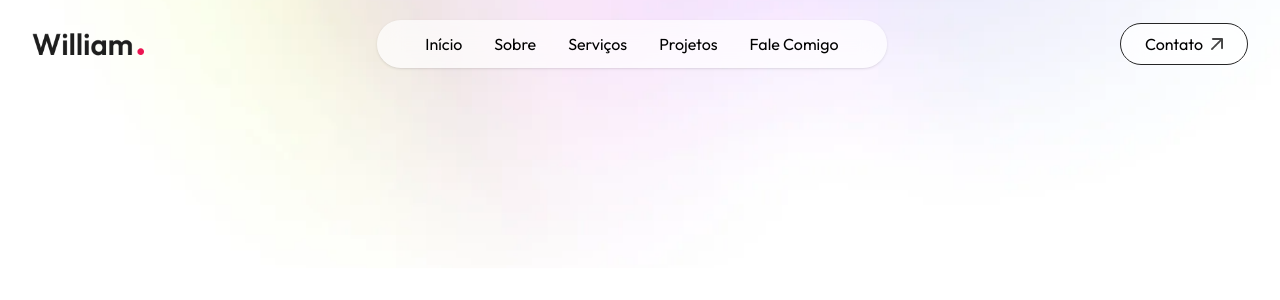
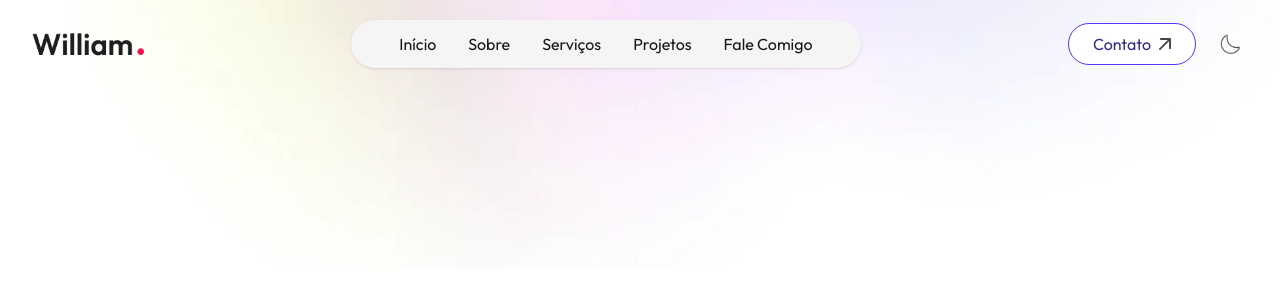
Before and after one commit to Jovinull/portfolio, a Next.js app: page / in a window 1280 px wide. Shown: the top 300 px of the page. Built offline with nearby package versions, Linux system fonts and the light colour scheme; a web font is replaced by a local one.

Commit message:
feat: modo escuro e claro

```diff
--- a/app/components/Navbar.jsx
+++ b/app/components/Navbar.jsx
@@ -3,17 +3,46 @@
 import { assets } from '@/assets/assets';
 import Image from 'next/image';
 import Link from 'next/link';
-import { useState } from 'react';
+import { useState, useEffect } from 'react';
 
 const Navbar = () => {
   const [menuOpen, setMenuOpen] = useState(false);
+  const [isDark, setIsDark] = useState(false);
+
+  // Carrega tema salvo ou sistema
+  useEffect(() => {
+    const theme = localStorage.getItem('theme');
+    const prefersDark = window.matchMedia('(prefers-color-scheme: dark)').matches;
+
+    if (theme === 'dark' || (!theme && prefersDark)) {
+      document.documentElement.classList.add('dark');
+      setIsDark(true);
+    } else {
+      document.documentElement.classList.remove('dark');
+      setIsDark(false);
+    }
+  }, []);
+
+  const toggleTheme = () => {
+    const html = document.documentElement;
+    if (html.classList.contains('dark')) {
+      html.classList.remove('dark');
+      localStorage.setItem('theme', 'light');
+      setIsDark(false);
+    } else {
+      html.classList.add('dark');
+      localStorage.setItem('theme', 'dark');
+      setIsDark(true);
+    }
+  };
 
   const toggleMenu = () => setMenuOpen(!menuOpen);
   const closeMenu = () => setMenuOpen(false);
 
   return (
     <>
-      {/* Background decorativo */}
+      {/* Background decorativo apenas no modo claro */}
+      {!isDark && (
         <div className="fixed top-0 right-0 w-11/12 -z-10 translate-y-[-80%] scale-120">
           <Image
             src={assets.header_bg_color}
@@ -21,15 +50,15 @@ const Navbar = () => {
             className="w-full"
           />
         </div>
+      )}
 
-      {/* Navbar */}
       <header className="w-full fixed top-0 left-0 z-50">
         <nav className="flex items-center justify-between px-6 md:px-8 py-5 max-w-[1280px] mx-auto">
           {/* Logo */}
           <Link href="#top" className="cursor-pointer flex items-center">
             <Image
-              src={assets.logo}
-              alt="Logo do Jovino"
+              src={isDark ? assets.logo_dark : assets.logo}
+              alt="Logo"
               className="w-24 md:w-28"
               priority
             />
@@ -37,45 +66,42 @@ const Navbar = () => {
 
           {/* Menu Desktop */}
           <ul
-            className="hidden md:flex items-center gap-6 lg:gap-8
+            className="
+              hidden md:flex items-center gap-6 lg:gap-8
               rounded-full px-12 py-3
-            bg-white/70 backdrop-blur-md shadow-sm"
+              bg-neutral-100 dark:bg-neutral-900
+              backdrop-blur-md shadow-sm
+            "
           >
-            <li>
-              <Link href="#top" className="hover:text-neutral-500 transition-colors">
-                Início
+            {['Início', 'Sobre', 'Serviços', 'Projetos', 'Fale Comigo'].map((item, i) => (
+              <li key={i}>
+                <Link
+                  href={`#${item === 'Início' ? 'top' : item.toLowerCase().replace(' ', '')}`}
+                  className="
+                    text-neutral-900 dark:text-neutral-100
+                    hover:text-indigo-600 dark:hover:text-indigo-400
+                    transition-colors
+                  "
+                >
+                  {item}
                 </Link>
               </li>
-            <li>
-              <Link href="#about" className="hover:text-neutral-500 transition-colors">
-                Sobre
-              </Link>
-            </li>
-            <li>
-              <Link href="#services" className="hover:text-neutral-500 transition-colors">
-                Serviços
-              </Link>
-            </li>
-            <li>
-              <Link href="#work" className="hover:text-neutral-500 transition-colors">
-                Projetos
-              </Link>
-            </li>
-            <li>
-              <Link href="#contact" className="hover:text-neutral-500 transition-colors">
-                Fale Comigo
-              </Link>
-            </li>
+            ))}
           </ul>
 
-          {/* Botão Desktop */}
-          <div className="hidden md:flex">
+          {/* Botões lado direito */}
+          <div className="hidden md:flex items-center gap-4">
+            {/* Botão Contato */}
             <Link
               href="#contact"
-              className="flex items-center gap-2
-              border border-neutral-800 px-6 py-2 rounded-full
-              hover:bg-neutral-100 transition-all
-              bg-white/70 backdrop-blur-md"
+              className="
+                flex items-center gap-2
+                px-6 py-2 rounded-full
+                border
+                bg-white border-indigo-600 text-indigo-900 hover:bg-indigo-50
+                dark:bg-neutral-950 dark:border-indigo-400 dark:text-indigo-100 dark:hover:bg-indigo-800
+                transition-all
+              "
             >
               Contato
               <Image
@@ -84,6 +110,18 @@ const Navbar = () => {
                 className="w-3"
               />
             </Link>
+            {/* Botão Tema */}
+            <button
+              onClick={toggleTheme}
+              aria-label="Alternar tema"
+              className="p-2 rounded-full hover:bg-neutral-200 dark:hover:bg-neutral-800 transition"
+            >
+              <Image
+                src={isDark ? assets.sun_icon : assets.moon_icon}
+                alt="Tema"
+                className="w-5 h-5"
+              />
+            </button>
           </div>
 
           {/* Ícone Hamburguer Mobile */}
@@ -93,83 +131,86 @@ const Navbar = () => {
             aria-label="Abrir menu"
           >
             <Image
-              src={menuOpen ? assets.close_black : assets.menu_black}
+              src={
+                menuOpen
+                  ? isDark
+                    ? assets.close_white
+                    : assets.close_black
+                  : isDark
+                  ? assets.menu_white
+                  : assets.menu_black
+              }
               alt="Menu"
               className="w-6 h-6"
             />
           </button>
 
-          {/* Menu Mobile */}
-          {menuOpen && (
-            <div className="absolute top-20 left-0 w-full
-            bg-white/90 backdrop-blur-md px-6 py-4
-            shadow-md md:hidden z-50">
+          {/* Menu Mobile com slide lateral */}
+          <div
+            className={`fixed top-0 right-0 h-full w-64
+            bg-white dark:bg-neutral-950 shadow-lg
+            transform transition-transform duration-300 ease-in-out
+            ${menuOpen ? 'translate-x-0' : 'translate-x-full'}
+            md:hidden z-[999] px-6 py-10 flex flex-col gap-8`}
+          >
+            {/* Logo Mobile */}
+            <Link href="#top" onClick={closeMenu} className="w-fit">
+              <Image
+                src={isDark ? assets.logo_dark : assets.logo}
+                alt="Logo"
+                className="w-24"
+              />
+            </Link>
+
+            {/* Menu Links */}
             <ul className="flex flex-col gap-6">
-                <li>
+              {['Início', 'Sobre', 'Serviços', 'Projetos', 'Fale Comigo'].map(
+                (item, i) => (
+                  <li key={i}>
                     <Link
-                    href="#top"
+                      href={`#${item === 'Início' ? 'top' : item.toLowerCase().replace(' ', '')}`}
                       onClick={closeMenu}
-                    className="hover:text-neutral-500 transition-colors"
+                      className="hover:text-indigo-600 dark:hover:text-indigo-400 transition-colors"
                     >
-                    Início
+                      {item}
                     </Link>
                   </li>
-                <li>
-                  <Link
-                    href="#about"
-                    onClick={closeMenu}
-                    className="hover:text-neutral-500 transition-colors"
-                  >
-                    Sobre
-                  </Link>
-                </li>
-                <li>
-                  <Link
-                    href="#services"
-                    onClick={closeMenu}
-                    className="hover:text-neutral-500 transition-colors"
-                  >
-                    Serviços
-                  </Link>
-                </li>
-                <li>
-                  <Link
-                    href="#work"
-                    onClick={closeMenu}
-                    className="hover:text-neutral-500 transition-colors"
-                  >
-                    Projetos
-                  </Link>
-                </li>
-                <li>
+                )
+              )}
             <Link
               href="#contact"
-                    onClick={closeMenu}
-                    className="hover:text-neutral-500 transition-colors"
-                  >
-                    Fale Comigo
-                  </Link>
-                </li>
-                <li>
-                  <Link
-                    href="#contact"
-                    onClick={closeMenu}
-                    className="flex items-center gap-2
-                    border border-neutral-800 px-5 py-2 rounded-full
-                    hover:bg-neutral-100 transition-all w-fit
-                    bg-white/70 backdrop-blur-md"
+              className="
+                flex items-center gap-2
+                px-6 py-2 rounded-full
+                border
+                bg-white border-indigo-600 text-indigo-900 hover:bg-indigo-50
+                dark:bg-neutral-950 dark:border-indigo-400 dark:text-indigo-100 dark:hover:bg-indigo-800
+                transition-all
+              "
             >
               Contato
               <Image
-                      src={assets.right_arrow}
+                src={assets.arrow_icon}
                 alt="Ícone de seta"
                 className="w-3"
               />
             </Link>
-                </li>
+
             </ul>
+
+            {/* Botão Tema no Mobile */}
+            <button
+              onClick={toggleTheme}
+              aria-label="Alternar tema"
+              className="p-2 rounded-full hover:bg-neutral-200 dark:hover:bg-neutral-800 transition self-start"
+            >
+              <Image
+                src={isDark ? assets.sun_icon : assets.moon_icon}
+                alt="Tema"
+                className="w-5 h-5"
+              />
+            </button>
           </div>
-          )}
         </nav>
       </header>
     </>
--- a/app/globals.css
+++ b/app/globals.css
@@ -1,12 +1,11 @@
 @import "tailwindcss";
 
 @theme {
-  /* Cores personalizadas */
-  --color-light-hover: #fcf4ff;
-  --color-dark-hover: #2a004a;
-  --color-dark-theme: #11001f;
+  --color-light-bg: #ffffff;
+  --color-dark-bg: #0e0e0e;
+  --color-light-text: #000000;
+  --color-dark-text: #f9f9f9;
 
-  /* Fontes personalizadas */
   --font-sans: "Outfit", sans-serif;
   --font-display: "Ovo", serif;
 }
@@ -15,4 +14,12 @@
   * {
     font-family: var(--font-sans);
   }
+
+  html {
+    @apply bg-[var(--color-light-bg)] text-[var(--color-light-text)];
+  }
+
+  html.dark {
+    @apply bg-[var(--color-dark-bg)] text-[var(--color-dark-text)];
+  }
 }
--- a/app/layout.tsx
+++ b/app/layout.tsx
@@ -4,12 +4,14 @@ import "./globals.css";
 
 const outfit = Outfit({
   subsets: ["latin"],
-  weight: ["400", "500", "600", "700"]
+  weight: ["400", "500", "600", "700"],
+  variable: '--font-outfit',
 });
 
 const ovo = Ovo({
   subsets: ["latin"],
-  weight: ["400"]
+  weight: ["400"],
+  variable: '--font-ovo',
 });
 
 export const metadata: Metadata = {
@@ -66,10 +68,8 @@ export default function RootLayout({
   children: React.ReactNode;
 }>) {
   return (
-    <html lang="en">
-      <body
-        className={`${outfit.className} ${ovo.className} antialiased`}
-      >
+    <html lang="pt" suppressHydrationWarning>
+      <body className={`${outfit.variable} ${ovo.variable} antialiased`}>
         {children}
       </body>
     </html>
```
Lines whose indentation alone changed are shown as unchanged.
